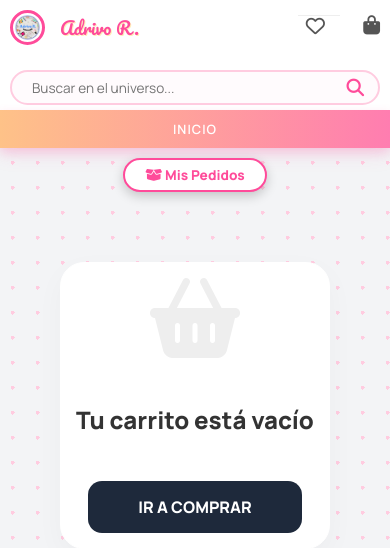
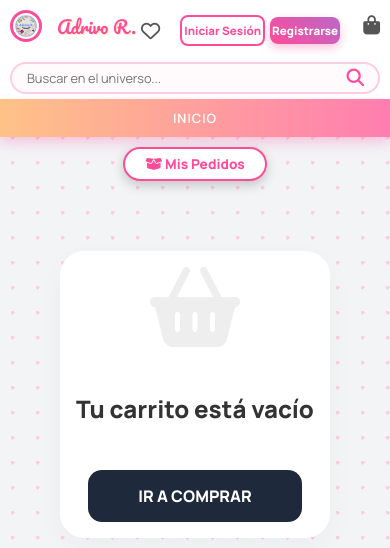
Before and after one commit to emiliaorrala112/adrivo-web, a Django app: page /carrito/ in a window 390 px wide. Shown: the top 548 px of the page. Run offline with Django 5.2, Linux system fonts and the light colour scheme; data that the repository does not hold is empty; some libraries are stand-ins or nearby versions.

Commit message:
Arreglando diseño movil

```diff
--- a/templates/base.html
+++ b/templates/base.html
@@ -155,50 +155,49 @@
 
         /* --- CÓDIGO (RESPONSIVE) --- */
     @media (max-width: 768px) {
-    /* 1. El header deja de ser pegajoso para que se esconda al bajar */
+    /* 1. Header fluido y compacto */
     .sticky-header { position: relative !important; width: 100% !important; }
-
-    /* 2. Logo y Carrito en la misma línea (Ahorra espacio) */
     .header-top {
-        display: grid !important;
-        grid-template-columns: 1fr auto !important; /* Logo izquierda, Carrito derecha */
-        padding: 8px 15px !important;
-        gap: 10px !important;
+        padding: 5px 8px !important;
+        display: flex !important;
+        flex-direction: column !important;
+        gap: 5px !important;
     }
 
-    .brand-badge { justify-content: flex-start !important; }
-    .brand-badge img { height: 35px !important; width: 35px !important; }
-    .brand-badge span { font-size: 1.2rem !important; }
+    /* 2. Logo y Carrito en la misma línea superior */
+    .top-bar-mobile {
+        display: flex !important;
+        justify-content: space-between !important;
+        align-items: center !important;
+        width: 100% !important;
+    }
+    .brand-badge img { height: 32px !important; width: 32px !important; }
+    .brand-badge span { font-size: 1.1rem !important; }
 
-    /* 3. El carrito ahora es un icono discreto a la derecha */
-    a[title="Ver Carrito"] {
-        position: static !important;
-        background: none !important;
-        box-shadow: none !important;
-        margin: 0 !important;
-    }
-    a[title="Ver Carrito"] i { color: #ff4b9a !important; font-size: 1.5rem !important; }
+    /* 3. El Buscador: Más delgado para ahorrar espacio */
+    .search-form { width: 100% !important; margin: 0 !important; }
+    .search-input { height: 32px !important; font-size: 0.8rem !important; padding: 5px 15px !important; }
 
-    /* 4. Buscador centrado y delgado debajo del logo */
-    .search-form {
-        grid-column: 1 / span 2 !important; /* Ocupa todo el ancho abajo */
+    /* 4. BOTONES: La solución para que calcen perfecto */
+    .header-actions {
+        display: flex !important;
+        justify-content: center !important;
         width: 100% !important;
-        margin-top: 5px !important;
-    }
-    .search-input { height: 35px !important; font-size: 0.85rem !important; }
-
-    /* 5. Escondemos "Nosotros" y botones grandes en móvil para no saturar */
-    a[title="Sobre Nosotros"], .btn-login-outline, .btn-register-fill {
-        display: none !important;
+        gap: 5px !important; /* Espacio mínimo entre botones */
+        margin-top: 2px !important;
     }
 
-    /* 6. Mostramos solo iconos pequeños para Login/Favoritos */
-    .header-actions {
-        grid-column: 1 / span 2 !important;
-        justify-content: space-around !important;
-        border-top: 1px solid #eee;
-        padding-top: 10px !important;
+    .btn-login-outline, .btn-register-fill {
+        flex: 1 !important; /* Cada uno ocupa la mitad de la pantalla */
+        padding: 6px 2px !important; /* Menos relleno para que quepa el texto */
+        font-size: 0.72rem !important; /* Tamaño de letra pequeño pero legible */
+        text-align: center !important;
+        white-space: nowrap !important; /* Evita que el texto se salte de línea */
+        border-radius: 8px !important;
     }
+
+    /* Escondemos iconos extras que estorben en el primer vistazo móvil */
+    .header-actions a[title="Sobre Nosotros"] { display: none !important; }
 }
     </style>
 </head>
```
